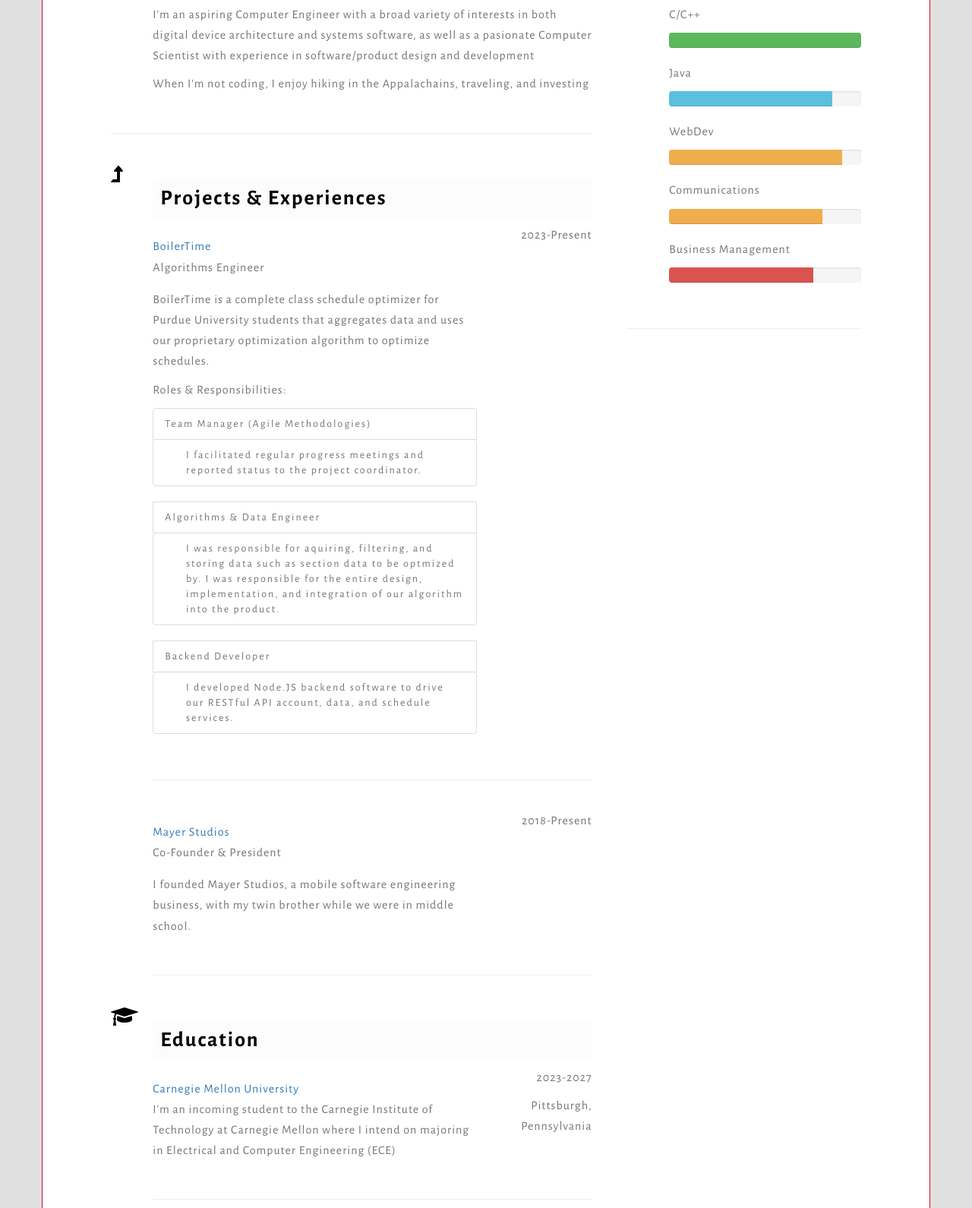
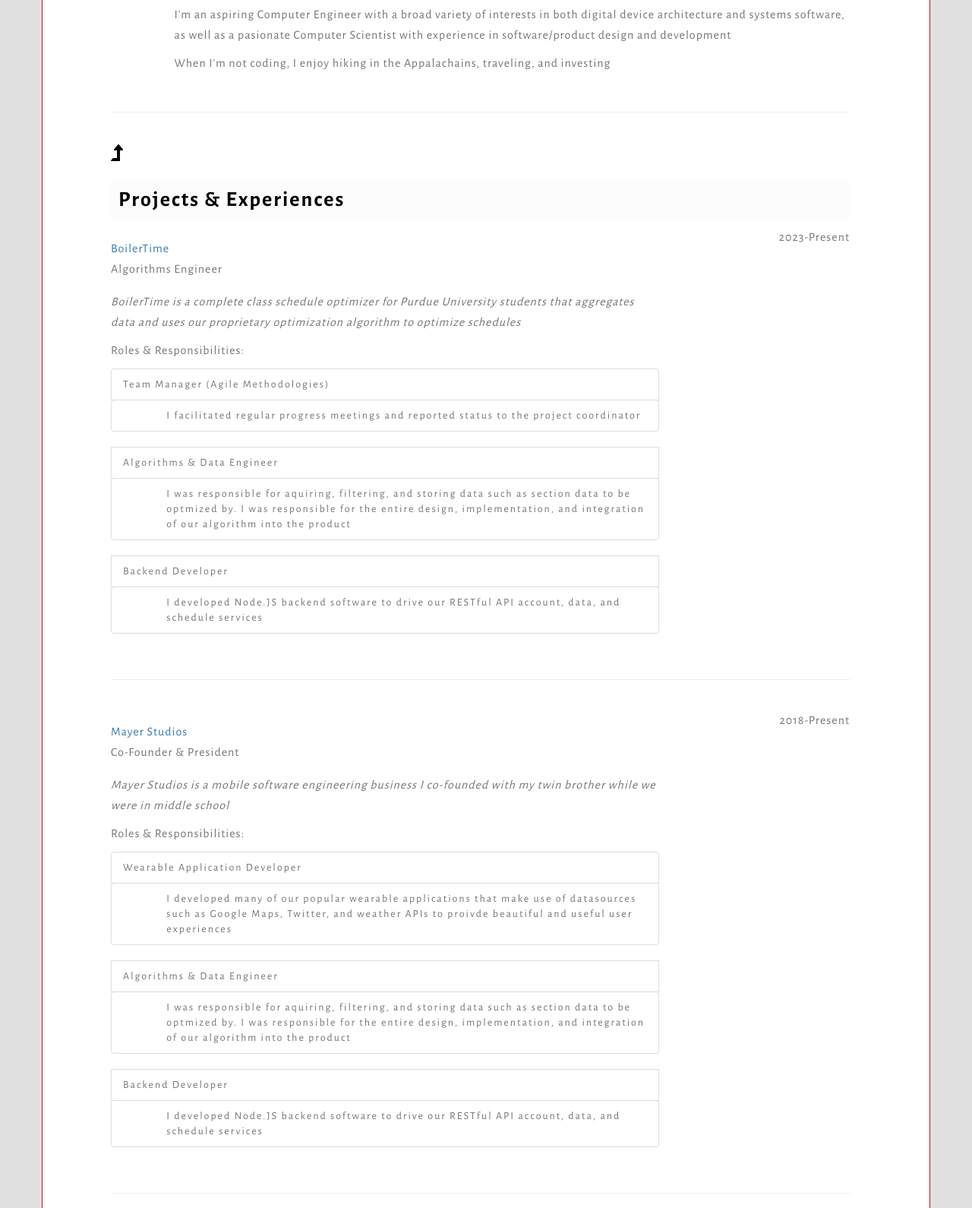
Before and after one commit to hsmayer07/hsmayer07.github.io, a plain HTML site: page index.html in a window 1280 px wide. Shown: the part 486-2076 px from the top of the page at 76% size. Drawn offline with nearby package versions, Linux system fonts and the light colour scheme.

Commit message:
Updated Format and Removed Skils
Removed the skills section to give more space to fit on detail for experiences, and made the page wider to reduce the scrolling required.

```diff
--- a/index.html
+++ b/index.html
@@ -11,7 +11,7 @@
     =========================== -->
     <meta name="author" content="Henry Mayer">
     <meta name="license" content="CVstrap is another Free minimal CV HTML theme by EvenFly built with Bootstrap 3.3.0. and released under CC-3.0 license.">
-    <meta name="description" content="Hi! My name is Henry Mayer, I'm a student interested in Computer Science and Engineering">
+    <meta name="description" content="Hi! My name is Henry Mayer, I'm a computer engineer with interests in Systems and Computer Architecture">
 
     <!-- ===========================
     SITE TITLE
@@ -74,9 +74,9 @@
                 <div class="row">
                     <div class="col-sm-4">
                         <ul class="list-unstyled">
-                            <li><a href="https://instagram.com/henrymayer67"><span class="social fa fa-instagram"></span>Instagram</a>
+                            <li><a href="https://instagram.com/henrymayer67" target="_blank" rel="noopener noreferrer"><span class="social fa fa-instagram"></span>Instagram</a>
                             </li>
-                            <li><a href="https://www.linkedin.com/in/henrymayer"><span class="social fa fa-linkedin"></span>LinkedIn</a>
+                            <li><a href="https://www.linkedin.com/in/henrymayer" target="_blank" rel="noopener noreferrer"><span class="social fa fa-linkedin"></span>LinkedIn</a>
                             </li>
                         </ul>
                     </div><!-- social 2nd col end-->
@@ -91,7 +91,7 @@
         <!-- ===========================
         BODY LEFT PART
         ============================ -->
-        <div class="col-md-8 mainleft">
+        <div class="col-md-12 mainleft">
             <div id="statement" class="row mobmid">
                 <div class="col-sm-1">
                     <span class="secicon fa fa-user"></span>
@@ -116,7 +116,7 @@
                     <span class="secicon fa fa-level-up"></span>
                 </div><!--icon end-->
 
-                <div class="col-sm-11">
+                <div class="col-sm-12">
                     <h2><b>Projects & Experiences</b></h2>
 
                     <div class="row">
@@ -124,20 +124,20 @@
                             <h4><a href="https://boilerti.me">BoilerTime</a></h4>
                             <p class="sub">Algorithms Engineer
                             </p>
-                            <p>BoilerTime is a complete class schedule optimizer for Purdue University students that aggregates data and uses our proprietary optimization algorithm to optimize schedules. </p>
+                            <p><i>BoilerTime is a complete class schedule optimizer for Purdue University students that aggregates data and uses our proprietary optimization algorithm to optimize schedules</i></p>
                             <p>Roles &amp; Responsibilities:</p>
                             <ul class="list-group">
                                 <li class="list-group-item">Team Manager (Agile Methodologies)</li>
                                 <ul class="list-group">
-                                    <li class="list-group-item" style="padding-left: 10%; list-style-type: disc !important;">I facilitated regular progress meetings and reported status to the project coordinator.</li>
+                                    <li class="list-group-item" style="padding-left: 10%; list-style-type: disc !important;">I facilitated regular progress meetings and reported status to the project coordinator</li>
                                 </ul>
                                 <li class="list-group-item">Algorithms & Data Engineer</li>
                                 <ul class="list-group">
-                                    <li class="list-group-item" style="padding-left: 10%; list-style-type: disc !important;">I was responsible for aquiring, filtering, and storing data such as section data to be optmized by. I was responsible for the entire design, implementation, and integration of our algorithm into the product.</li>
+                                    <li class="list-group-item" style="padding-left: 10%; list-style-type: disc !important;">I was responsible for aquiring, filtering, and storing data such as section data to be optmized by. I was responsible for the entire design, implementation, and integration of our algorithm into the product</li>
                                 </ul>
                                 <li class="list-group-item">Backend Developer</li>
                                 <ul class="list-group">
-                                    <li class="list-group-item" style="padding-left: 10%; list-style-type: disc !important;">I developed Node.JS backend software to drive our RESTful API account, data, and schedule services. </li>
+                                    <li class="list-group-item" style="padding-left: 10%; list-style-type: disc !important;">I developed Node.JS backend software to drive our RESTful API account, data, and schedule services </li>
                                 </ul>
                               </ul>
                         </div>
@@ -154,7 +154,22 @@
                             <h4><a href="https://mayer-studios.com">Mayer Studios</a></h4>
                             <p class="sub">Co-Founder &amp; President
                             </p>
-                            <p>I founded Mayer Studios, a mobile software engineering business, with my twin brother while we were in middle school. </p>
+                            <p><i>Mayer Studios is a mobile software engineering business I co-founded with my twin brother while we were in middle school </i></p>
+                            <p>Roles &amp; Responsibilities:</p>
+                            <ul class="list-group">
+                                <li class="list-group-item">Wearable Application Developer</li>
+                                <ul class="list-group">
+                                    <li class="list-group-item" style="padding-left: 10%; list-style-type: disc !important;">I developed many of our popular wearable applications that make use of datasources such as Google Maps, Twitter, and weather APIs to proivde beautiful and useful user experiences</li>
+                                </ul>
+                                <li class="list-group-item">Algorithms & Data Engineer</li>
+                                <ul class="list-group">
+                                    <li class="list-group-item" style="padding-left: 10%; list-style-type: disc !important;">I was responsible for aquiring, filtering, and storing data such as section data to be optmized by. I was responsible for the entire design, implementation, and integration of our algorithm into the product</li>
+                                </ul>
+                                <li class="list-group-item">Backend Developer</li>
+                                <ul class="list-group">
+                                    <li class="list-group-item" style="padding-left: 10%; list-style-type: disc !important;">I developed Node.JS backend software to drive our RESTful API account, data, and schedule services </li>
+                                </ul>
+                              </ul>
                         </div>
 
                         <div class="year col-md-3">
@@ -169,19 +184,18 @@
 
             <hr>
 
-            </div>
             <div id="education" class="row mobmid">
                 <div class="col-sm-1">
                     <span class="secicon fa fa-graduation-cap"></span>
                 </div><!--icon end-->
 
-                <div class="col-sm-11">
+                <div class="col-sm-12">
                     <h2><b>Education</b></h2>
 
                     <div class="row">
                         <div class="col-md-9">
                             <h4><a href="https://cmu.edu">Carnegie Mellon University</a></h4>
-                            <p>I'm an incoming student to the Carnegie Institute of Technology at Carnegie Mellon where I intend on majoring in Electrical and Computer Engineering (ECE)</p>
+                            <p><i>I'm an incoming student to the Carnegie Institute of Technology at Carnegie Mellon where I intend on majoring in Electrical and Computer Engineering (ECE) </i></p>
                         </div>
 
                         <div class="year col-md-3">
@@ -197,7 +211,7 @@
                             <h4><a href="https://purdue.edu">Purdue University</a></h4>
                             <p class="sub">Non-Degree Computer Science Student
                             </p>
-                            <p>I was a non-degree seeking student at Purdue while in high school, earning a 3.88/4.00 GPA and a spot on the Dean's List.</p>
+                            <p><i>I was a non-degree seeking student at Purdue while in high school, earning a 3.88/4.00 GPA and a spot on the Dean's List</i></p>
                             <p>Course Work: C Programming (A+), Software Engineering (A+), Discrete Mathematics, Multivariate Calculus &amp; Computer Architecture</p>
                         </div>
 
@@ -224,60 +238,8 @@
             </div><!--Education & Certifications end-->
         </div><!--left end-->
 
-        <!-- ===========================
-        SIDEBAR
-        =========================== -->
-        <div class="col-md-4 mainright">
-            <div class="row">
-                <div class="col-sm-1 col-md-2 mobmid">
-                    <span class="secicon fa fa-magic"></span>
-                </div><!--icon end-->
 
-                <div class="col-sm-11 col-md-10">
-                    <h2 class="mobmid"><b>Technical skills</b></h2>
-
-                    <p>C/C++</p>
-                    <div class="progress">
-                        <div class="progress-bar progress-bar-success" role="progressbar" aria-valuenow="100" aria-valuemin="0" aria-valuemax="100" style="width: 100%">
-                            <span class="sr-only">100% (C/C++)</span>
-                        </div>
-                    </div><!--skill end-->
-
-
-                    <p>Java</p>
-                    <div class="progress">
-                        <div class="progress-bar progress-bar-info" role="progressbar" aria-valuenow="85" aria-valuemin="0" aria-valuemax="100" style="width: 85%">
-                            <span class="sr-only">85% (Java)</span>
-                        </div>
-                    </div><!--skill end-->
-
-                    <p>WebDev</p>
-                    <div class="progress">
-                        <div class="progress-bar progress-bar-warning" role="progressbar" aria-valuenow="90" aria-valuemin="0" aria-valuemax="100" style="width: 90%">
-                            <span class="sr-only">90% (WebDev)</span>
-                        </div>
-                    </div><!--skill end-->
-
-                    <p>Communications</p>
-                    <div class="progress">
-                        <div class="progress-bar progress-bar-warning" role="progressbar" aria-valuenow="80" aria-valuemin="0" aria-valuemax="100" style="width: 80%">
-                            <span class="sr-only">80% (Communications)</span>
-                        </div>
-                    </div><!--skill end-->
-                    <p>Business Management</p>
-                    <div class="progress">
-                        <div class="progress-bar progress-bar-danger" role="progressbar" aria-valuenow="75" aria-valuemin="0" aria-valuemax="100" style="width: 75%">
-                            <span class="sr-only">75% (Business)</span>
-                        </div>
-                    </div><!--skill end-->
-                </div><!--info end-->
-            </div><!--tech skills end-->
-
-            <hr>
-
-
-            </div><!--tech skills end-->
-        </div><!--right end-->
+        </div>
     </div><!--container end-->
 
     <!--necessary scripts and plugins-->
```
